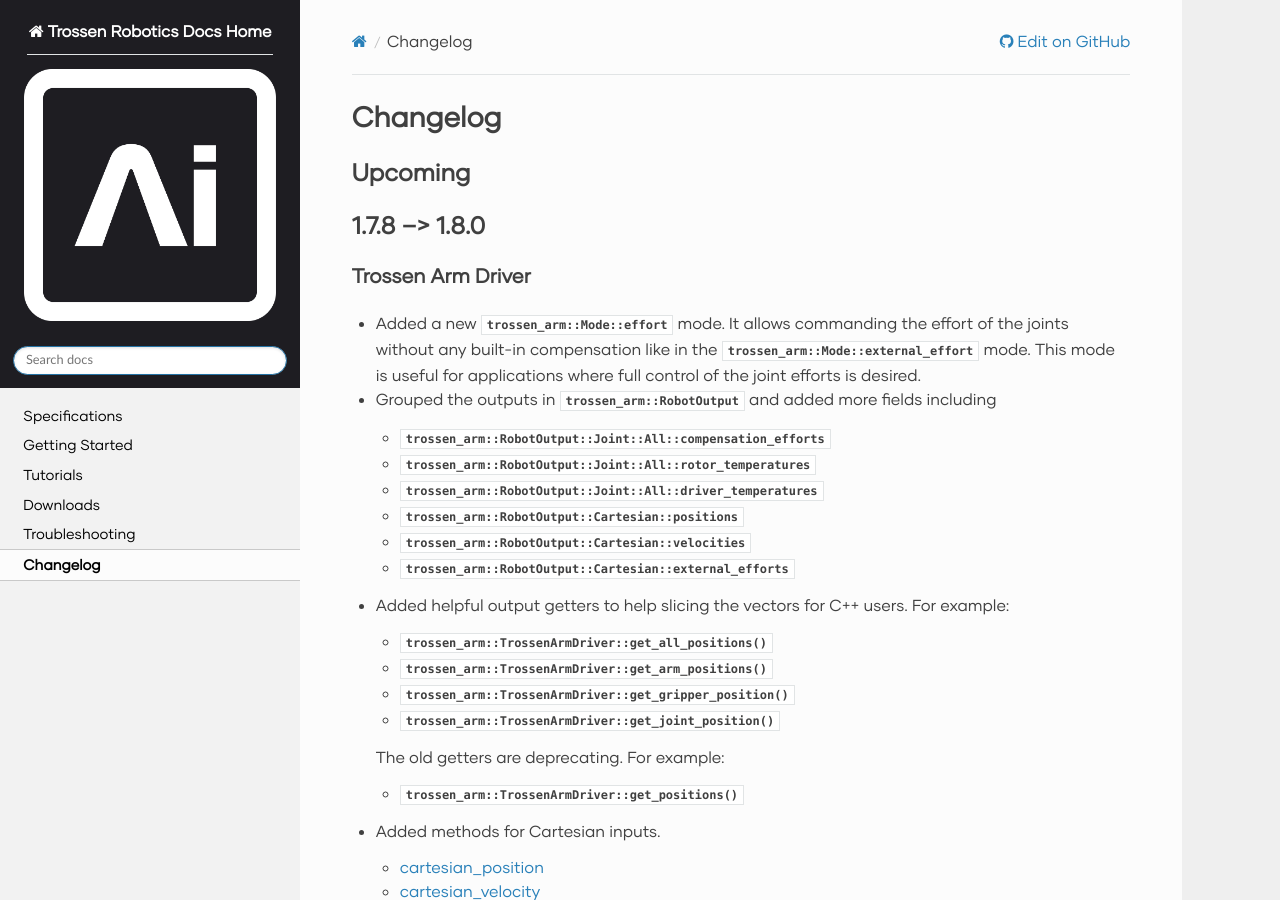
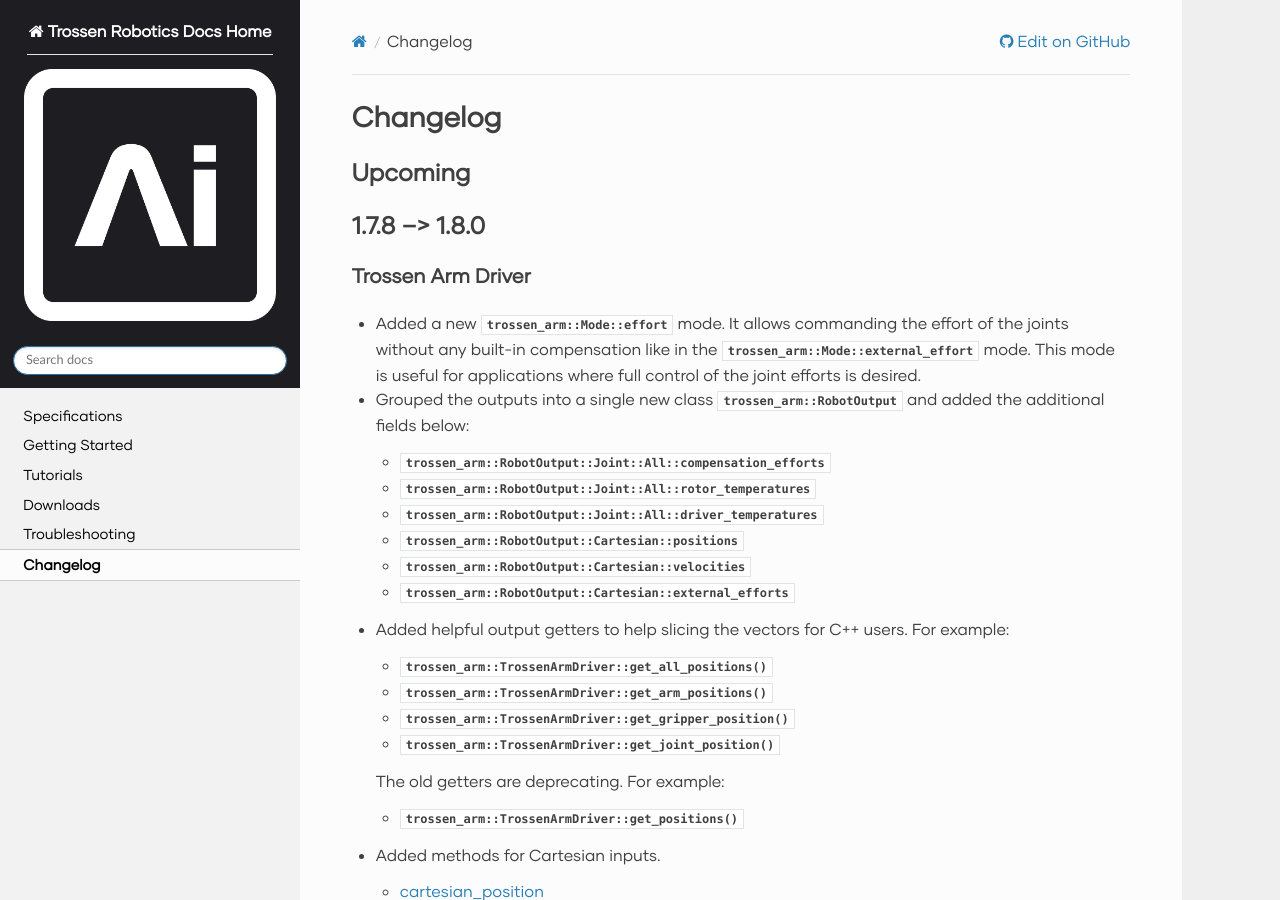
Before and after one commit to TrossenRobotics/trossen_arm, a Sphinx documentation site: the page built from docs/changelog.rst, in a window 1280 px wide and 900 px high. Built offline with Sphinx 7.4.7 and the Read the Docs theme 3.1.0, drawn with Linux system fonts in a browser that asks for light colours; some web fonts are replaced; pages that are not in the unit, such as notebooks, are missing from menus.

Commit message:
Update docs/changelog.rst
Co-authored-by: lukeschmitt-tr <85308904+lukeschmitt-tr@users.noreply.github.com>

```diff
--- a/docs/changelog.rst
+++ b/docs/changelog.rst
@@ -14,7 +14,7 @@ Trossen Arm Driver
 - Added a new :enumerator:`trossen_arm::Mode::effort` mode.
   It allows commanding the effort of the joints without any built-in compensation like in the :enumerator:`trossen_arm::Mode::external_effort` mode.
   This mode is useful for applications where full control of the joint efforts is desired.
-- Grouped the outputs in :class:`trossen_arm::RobotOutput` and added more fields including
+- Grouped the outputs into a single new class :class:`trossen_arm::RobotOutput` and added the additional fields below:
 
   - :member:`trossen_arm::RobotOutput::Joint::All::compensation_efforts`
   - :member:`trossen_arm::RobotOutput::Joint::All::rotor_temperatures`
```
